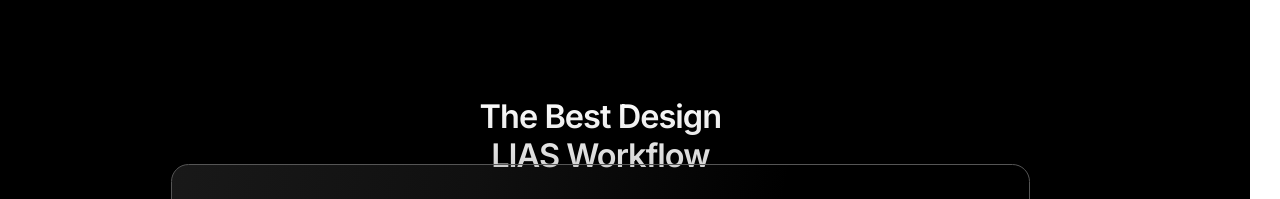
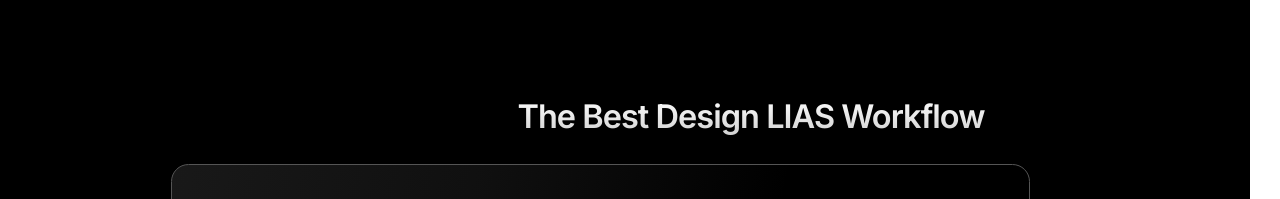
Before and after one commit to lightyagami1427/LIAS4DESIGN, a website built with Parcel: page index.html in a window 1280 px wide. Shown: the part 905-1104 px from the top of the page. Built offline with nearby package versions, Linux system fonts and the light colour scheme.

Commit message:
Update index.html

```diff
--- a/index.html
+++ b/index.html
@@ -109,7 +109,7 @@
       </div>
       <div id = "Features" class="frame-parent2">
         <div class="the-lias-workflow-wrapper">
-          <div class="the-lias-workflow">The Best Design LIAS Workflow</div>
+          <div style="width:600px" class="the-lias-workflow">The Best Design LIAS Workflow</div>
         </div>
         <div class="frame-inner"></div>
         <div class="rectangle-parent">
```
